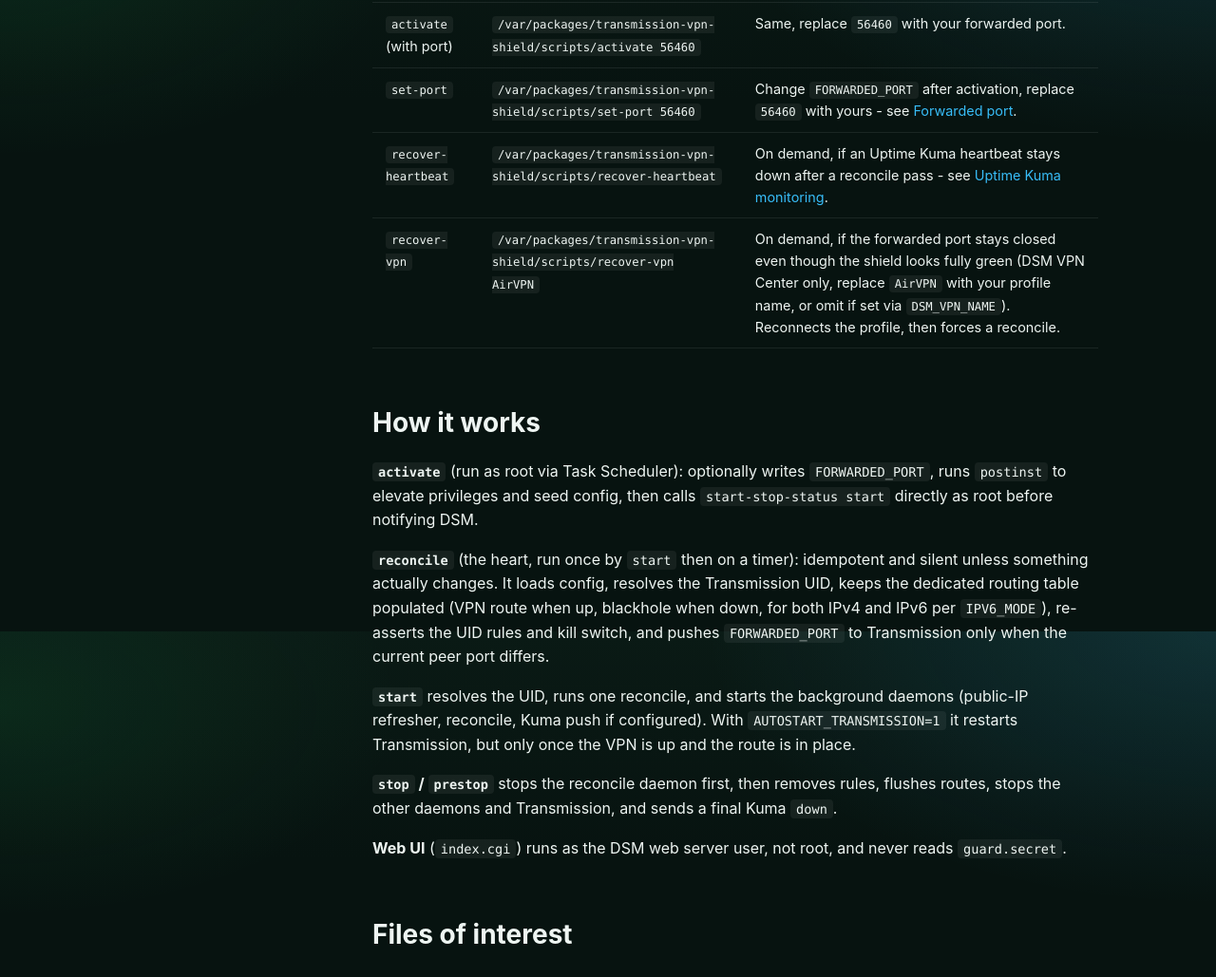
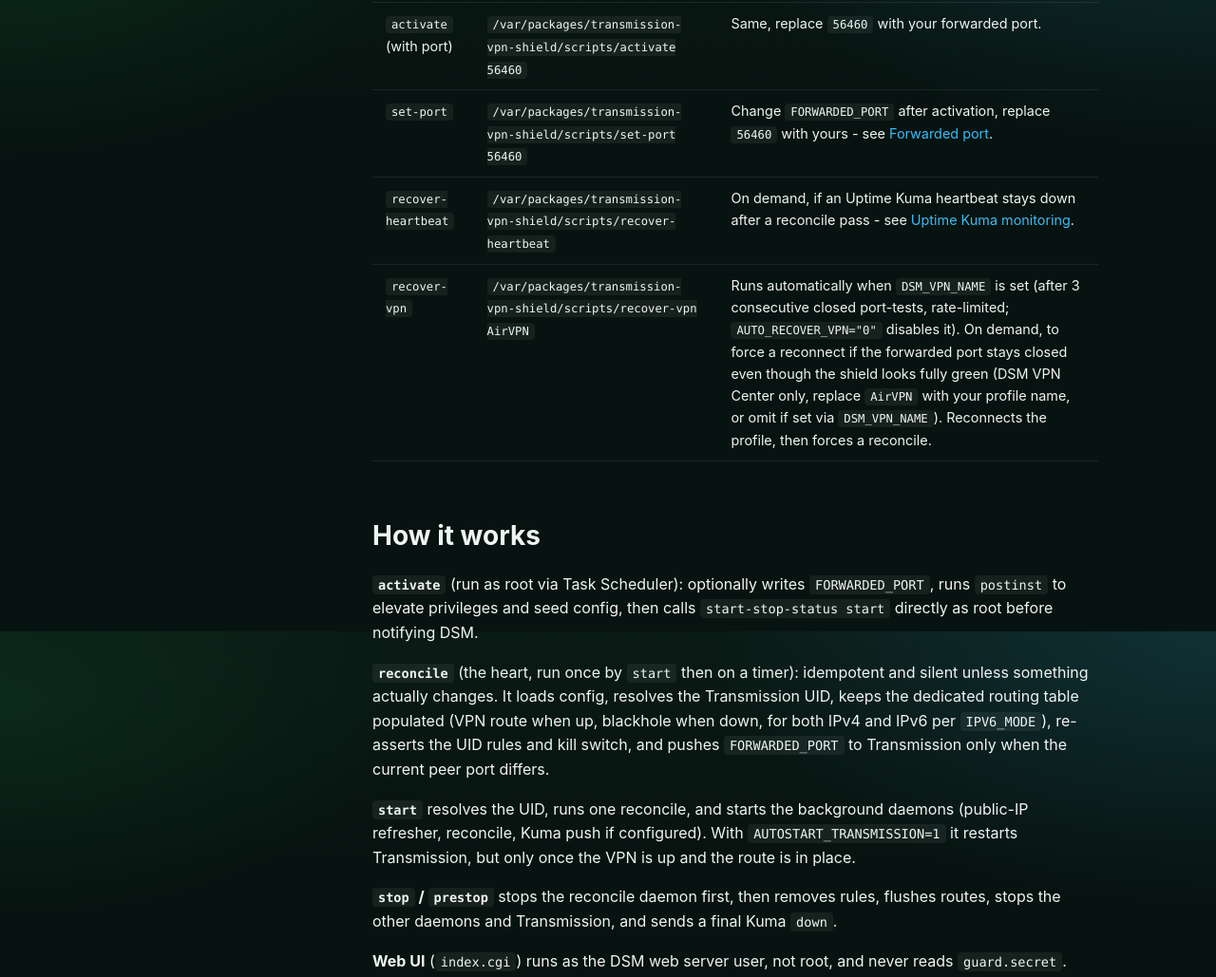
Before and after one commit to gioxx/Syno-TransmissionVPNShield, a website: page docs/documentation.html in a window 1280 px wide. Shown: the part 5735-6764 px from the top of the page at 95% size. Drawn offline with Linux system fonts and the light colour scheme.

Commit message:
feat: reconnect the VPN automatically when the forwarded port stays closed, bump 0.2.7
The shield already detected a closed forwarded port (port-test in reconcile,
red chip in the UI), but fixing it still took a human running recover-vpn
from Task Scheduler - and when that run bailed out halfway, Transmission was
left stopped until someone noticed. Seen live after a home connectivity loss.

- auto_recover_tick(): with DSM_VPN_NAME set and AUTO_RECOVER_VPN=1 (default),
  reconcile launches recover-vpn after 3 consecutive closed port-tests;
  closed ports are re-tested every 2 min instead of PORT_TEST_INTERVAL_SEC.
  Rate-limited by AUTO_RECOVER_COOLDOWN_SEC (30 min) and
  AUTO_RECOVER_MAX_PER_6H (3). A profile left disconnected by a failed run is
  redialed every 5 min, outside the cap.
- recover-vpn marks Transmission as held; reconcile restarts it once VPN,
  routes and ip rules are in place (same checks as AUTOSTART). recover-vpn
  also refuses to touch the VPN if synopkg stop didn't stop Transmission,
  can't run twice at once, and connects even if disconnect fails on an
  already-down tunnel.
- Cached port-test is dropped whenever a new transmission-daemon PID shows
  up, not only after a successful recover-vpn run.
- /usr/syno/bin appended to PATH in _common.sh so synopkg resolves from
  minimal-PATH contexts.
- RPC peer-port push failures are logged once per streak of 3 instead of
  every 30s.
- Tests: new coverage for all of the above; the suite now runs against an
  isolated PKG_DIR so it never writes into an installed package's var/.

```diff
--- a/docs/documentation.html
+++ b/docs/documentation.html
@@ -163,7 +163,7 @@ RPC_PASS="yourpass"</code></pre>
             <tr><td><code>activate</code> (with port)</td><td><code>/var/packages/transmission-vpn-shield/scripts/activate 56460</code></td><td>Same, replace <code>56460</code> with your forwarded port.</td></tr>
             <tr><td><code>set-port</code></td><td><code>/var/packages/transmission-vpn-shield/scripts/set-port 56460</code></td><td>Change <code>FORWARDED_PORT</code> after activation, replace <code>56460</code> with yours - see <a href="#forwarded-port">Forwarded port</a>.</td></tr>
             <tr><td><code>recover-heartbeat</code></td><td><code>/var/packages/transmission-vpn-shield/scripts/recover-heartbeat</code></td><td>On demand, if an Uptime Kuma heartbeat stays down after a reconcile pass - see <a href="#kuma">Uptime Kuma monitoring</a>.</td></tr>
-            <tr><td><code>recover-vpn</code></td><td><code>/var/packages/transmission-vpn-shield/scripts/recover-vpn AirVPN</code></td><td>On demand, if the forwarded port stays closed even though the shield looks fully green (DSM VPN Center only, replace <code>AirVPN</code> with your profile name, or omit if set via <code>DSM_VPN_NAME</code>). Reconnects the profile, then forces a reconcile.</td></tr>
+            <tr><td><code>recover-vpn</code></td><td><code>/var/packages/transmission-vpn-shield/scripts/recover-vpn AirVPN</code></td><td>Runs automatically when <code>DSM_VPN_NAME</code> is set (after 3 consecutive closed port-tests, rate-limited; <code>AUTO_RECOVER_VPN="0"</code> disables it). On demand, to force a reconnect if the forwarded port stays closed even though the shield looks fully green (DSM VPN Center only, replace <code>AirVPN</code> with your profile name, or omit if set via <code>DSM_VPN_NAME</code>). Reconnects the profile, then forces a reconcile.</td></tr>
           </tbody>
         </table>
       </section>
--- a/package.json
+++ b/package.json
@@ -1,7 +1,7 @@
 {
   "package": "transmission-vpn-shield",
   "name": "transmission-vpn-shield",
-  "version": "0.2.6",
+  "version": "0.2.7",
   "description": "To protect and serve Transmission traffic through VPN.",
   "target": "./src",
   "install_type": "package",
```
Also changed, not shown: README.md, 7 other files.
